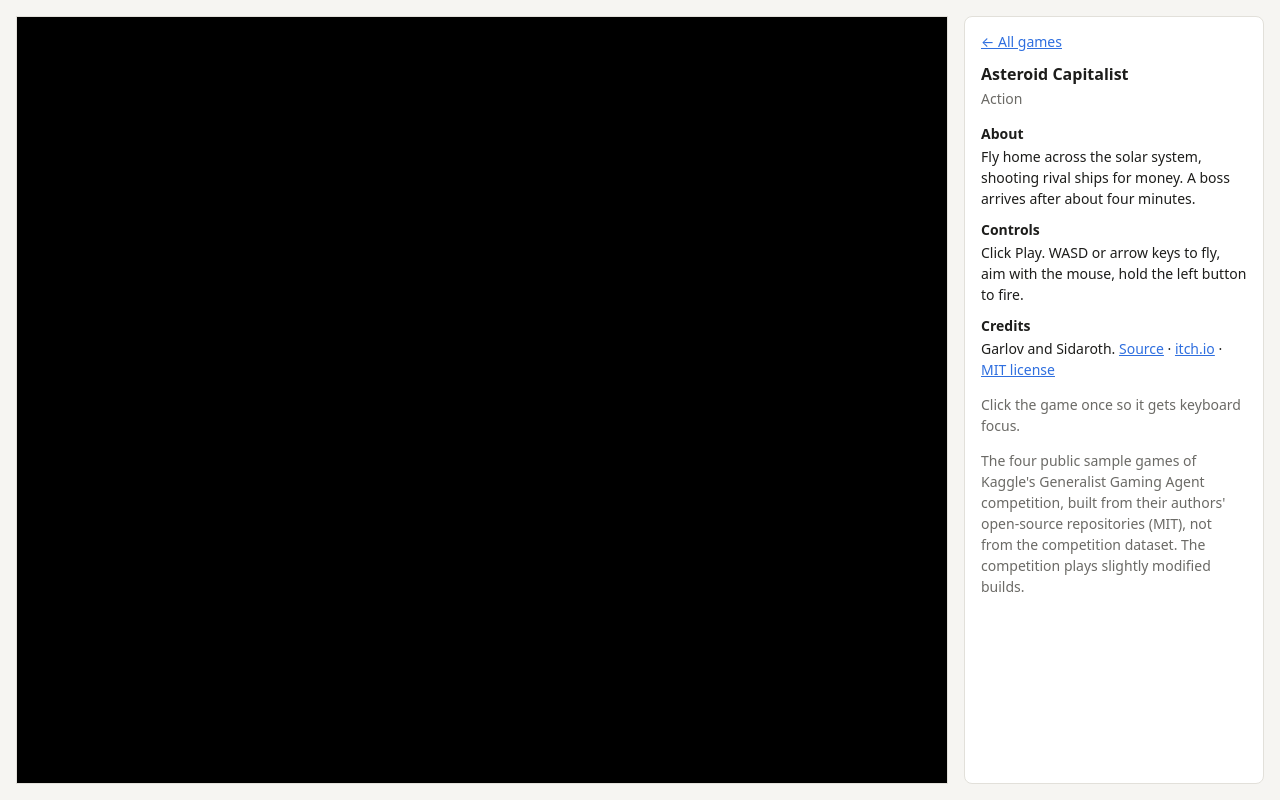
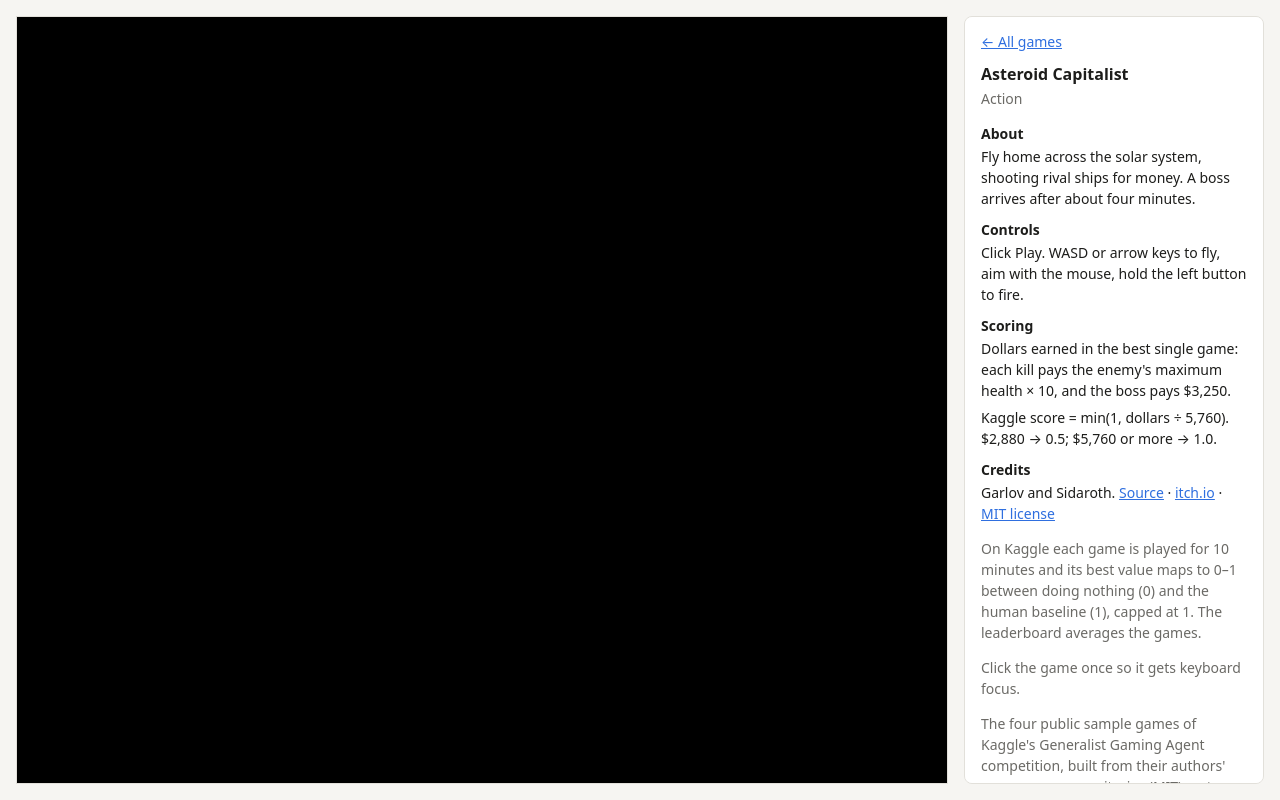
Before and after one commit to tonghuikang/generalist-gaming-agents, a plain HTML site: page site/play.html in a window 1280 px wide. Drawn offline with Linux system fonts and the light colour scheme.

Commit message:
Play page: each game's scoring and its map to the Kaggle score
The side panel says what each game scores and how Kaggle maps it to 0-1:
min(1, (value - floor) / (human baseline - floor)), with the baseline values
from the competition's games.json.

Co-Authored-By: Claude Opus 5.5 (1M context) <noreply@anthropic.com>

```diff
--- a/site/games.json
+++ b/site/games.json
@@ -14,7 +14,9 @@
       "authors": "Garlov and Sidaroth",
       "repo": "https://github.com/Sidaroth/Asteroid.Capitalist",
       "home": "https://garlov.itch.io/asteroid-capitalist",
-      "license": "games/asteroid_capitalist/LICENSE"
+      "license": "games/asteroid_capitalist/LICENSE",
+      "scoring": "Dollars earned in the best single game: each kill pays the enemy's maximum health × 10, and the boss pays $3,250.",
+      "score_map": "Kaggle score = min(1, dollars ÷ 5,760). $2,880 → 0.5; $5,760 or more → 1.0."
     },
     {
       "id": "blarglike",
@@ -30,7 +32,9 @@
       "authors": "Shenbot Makes (Alexander Shen)",
       "repo": "https://github.com/alexandersshen/blarglike",
       "home": "https://alexandershen.itch.io/blarglike",
-      "license": "games/blarglike/LICENSE"
+      "license": "games/blarglike/LICENSE",
+      "scoring": "Floor reached × nutrients collected, in the best single run (a fresh run already scores 1).",
+      "score_map": "Kaggle score = min(1, (score − 1) ÷ 901). A fresh run's 1 → 0; 902 or more → 1.0."
     },
     {
       "id": "cavebots",
@@ -46,7 +50,9 @@
       "authors": "Iskander (quasilyte)",
       "repo": "https://github.com/quasilyte/cavebots-game",
       "home": "https://quasilyte.itch.io/cavebots",
-      "license": "games/cavebots/LICENSE"
+      "license": "games/cavebots/LICENSE",
+      "scoring": "Whole seconds the Core survives in the best single battle; destroying the mutant base counts as the full 600 s.",
+      "score_map": "Kaggle score = min(1, seconds ÷ 600). 300 s → 0.5; surviving the whole episode reads 599 s → 0.998."
     },
     {
       "id": "off_line",
@@ -62,7 +68,9 @@
       "authors": "gllms (dolorfox)",
       "repo": "https://github.com/gllms/off-line",
       "home": "https://dolorfox.itch.io/off-line",
-      "license": "games/off_line/LICENSE"
+      "license": "games/off_line/LICENSE",
+      "scoring": "The on-screen counter, about 6 points per second spent on the green line, in the best single run.",
+      "score_map": "Kaggle score = min(1, counter ÷ 781). 781 is about 130 s on the line; 390 → 0.5."
     }
   ]
 }
--- a/site/play.html
+++ b/site/play.html
@@ -32,6 +32,7 @@
   .back { display: inline-block; margin-bottom: 10px; }
   dt { font-weight: 600; margin-top: 10px; }
   dd { margin: 2px 0 0; }
+  #score-map { margin-top: 6px; font-variant-numeric: tabular-nums; }
   @media (max-width: 760px) {
     main { flex-direction: column; padding: 8px; gap: 8px; }
     aside { flex: 0 0 auto; max-height: 34%; }
@@ -48,8 +49,12 @@
     <dl>
       <dt>About</dt><dd id="about"></dd>
       <dt>Controls</dt><dd id="controls"></dd>
+      <dt>Scoring</dt><dd id="scoring"></dd>
+      <dd id="score-map"></dd>
       <dt>Credits</dt><dd id="credits"></dd>
     </dl>
+    <p class="muted">On Kaggle each game is played for 10 minutes and its best value maps to 0–1 between doing nothing
+      (0) and the human baseline (1), capped at 1. The leaderboard averages the games.</p>
     <p class="muted">Click the game once so it gets keyboard focus.</p>
     <p class="muted">The four public sample games of Kaggle's Generalist Gaming Agent competition, built from their
       authors' open-source repositories (MIT), not from the competition dataset. The competition plays slightly
@@ -85,6 +90,8 @@ function load(id) {
   document.getElementById('genre').textContent = g.genre;
   document.getElementById('about').textContent = g.about;
   document.getElementById('controls').textContent = g.controls;
+  document.getElementById('scoring').textContent = g.scoring;
+  document.getElementById('score-map').textContent = g.score_map;
   document.getElementById('credits').replaceChildren(`${g.authors}. `, link(g.repo, 'Source'), ' · ',
     link(g.home, 'itch.io'), ...(g.license ? [' · ', link(g.license, 'MIT license')] : []));
   frame.src = g.entry;
```
